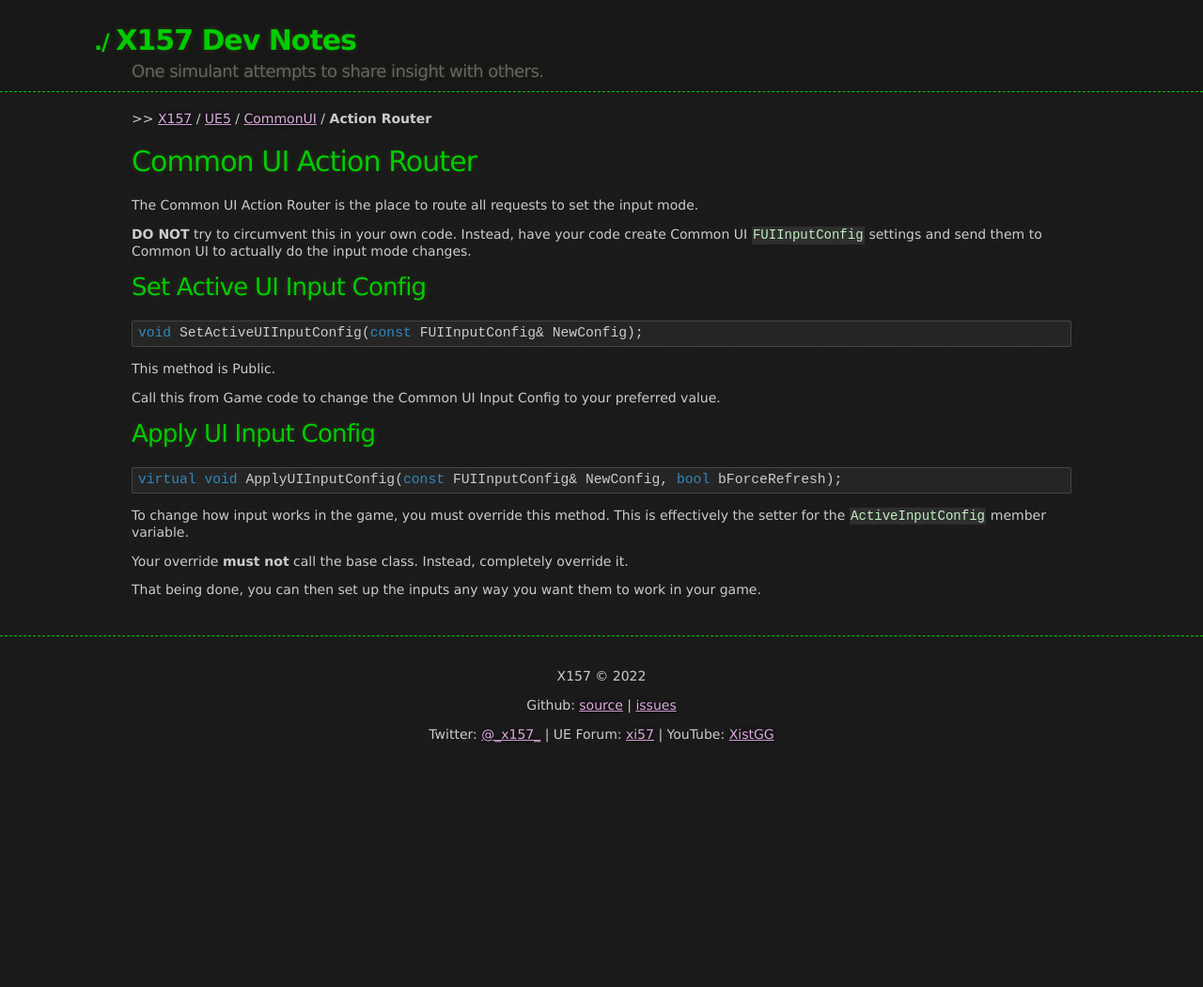
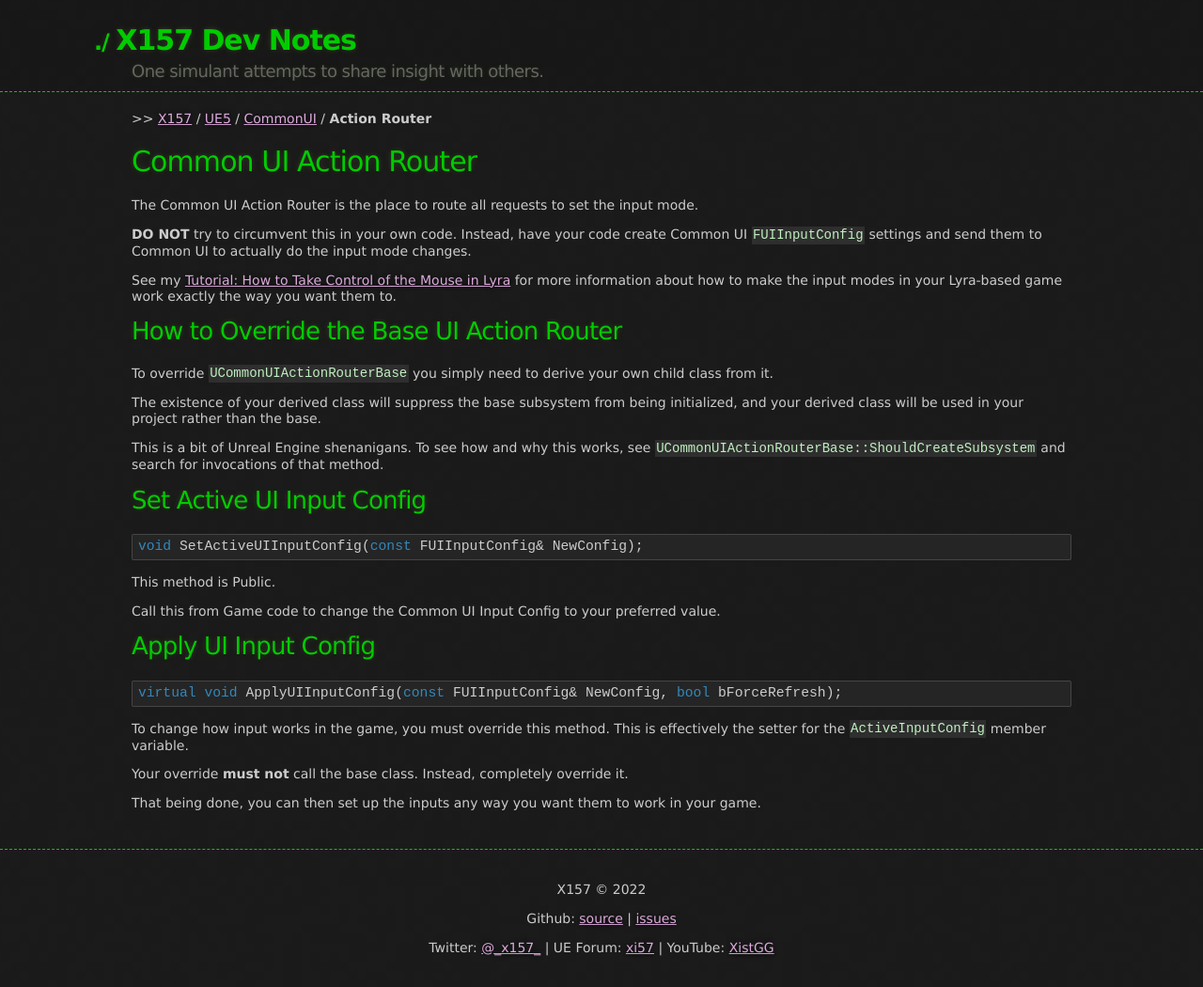
Before and after one commit to x157/x157.github.io, a Jekyll site: the page built from UE5/CommonUI/ActionRouter.md, in a window 1280 px wide. Shown: the whole page at 94% size. Built offline with Jekyll 4.4.1, drawn with Linux system fonts in a browser that asks for light colours; before the commit the page ends 900 px from its top, so only the background shows below that.

Commit message:
Link mouse control tutorial

```diff
--- a/UE5/CommonUI/ActionRouter.md
+++ b/UE5/CommonUI/ActionRouter.md
@@ -12,6 +12,23 @@
 **DO NOT** try to circumvent this in your own code.
 Instead, have your code create Common UI `FUIInputConfig` settings and
 send them to Common UI to actually do the input mode changes.
+
+See my [Tutorial: How to Take Control of the Mouse in Lyra](/UE5/LyraStarterGame/Tutorials/How-to-Take-Control-of-the-Mouse)
+for more information about how to make the input modes in your Lyra-based game
+work exactly the way you want them to.
+
+
+## How to Override the Base UI Action Router
+
+To override `UCommonUIActionRouterBase` you simply need to derive your own child
+class from it.
+
+The existence of your derived class will suppress the base subsystem from being
+initialized, and your derived class will be used in your project rather than the base.
+
+This is a bit of Unreal Engine shenanigans.
+To see how and why this works, see `UCommonUIActionRouterBase::ShouldCreateSubsystem`
+and search for invocations of that method.
 
 
 ## Set Active UI Input Config
```
Also changed, not shown: UE5/LyraStarterGame/Tutorials/index.md (+1 -0 lines).
